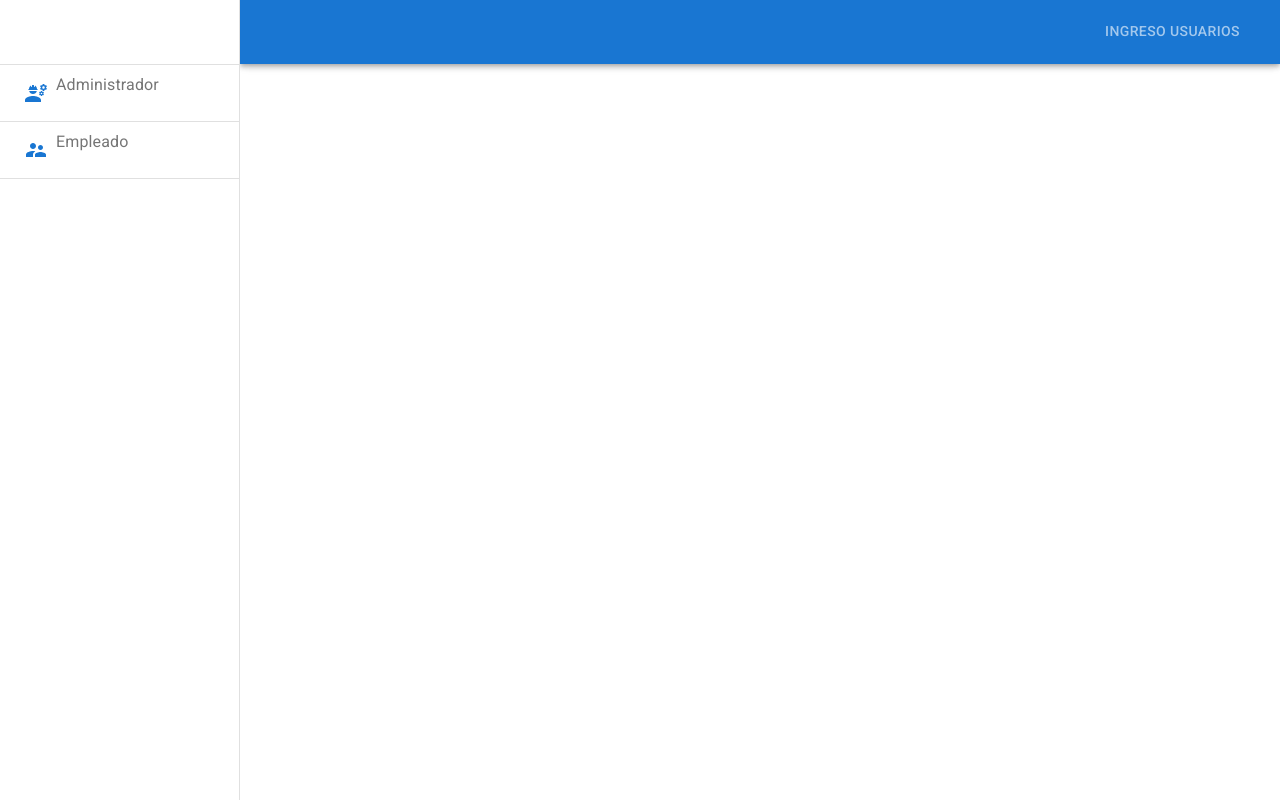
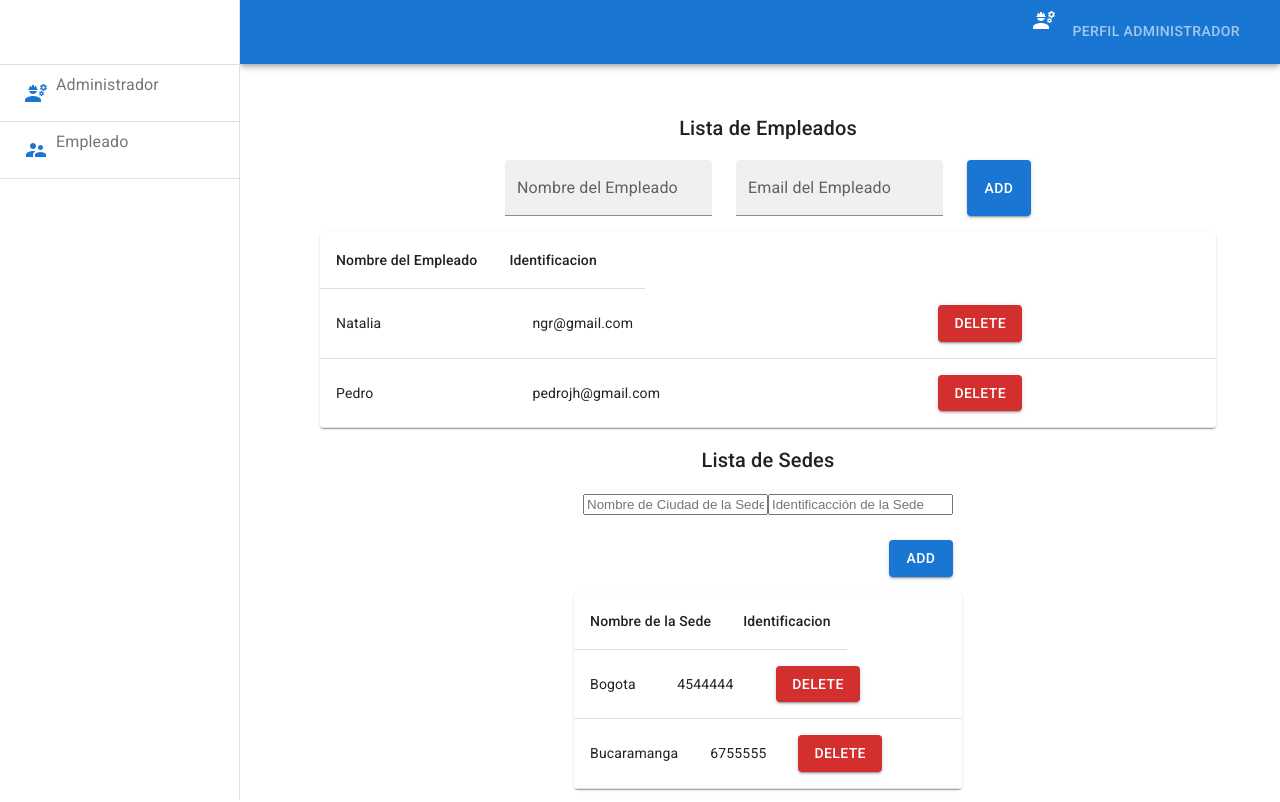
Before and after one commit to natagr23/check-in-with-qr, a React (Create React App) app: page /Pages/AdminAccount in a window 1280 px wide. Shown: the top 802 px of the page. Built offline with nearby package versions, Linux system fonts and the light colour scheme; the HTML template or start-up script is replaced by a standard one.

Commit message:
fixing routes

```diff
--- a/src/App.js
+++ b/src/App.js
@@ -28,6 +28,7 @@ function App() {
               path="/Pages/AdminAccount/:emailLink"
               element={[<AdminAccount />]}
             />
+            <Route path="/Pages/AdminAccount/" element={[<AdminAccount />]} />
             <Route
               path="/Pages/EmployeeAccount"
               element={[<EmployeeAccount />]}
```
Also changed, not shown: src/Pages/Login.js (+1 -6 lines).
